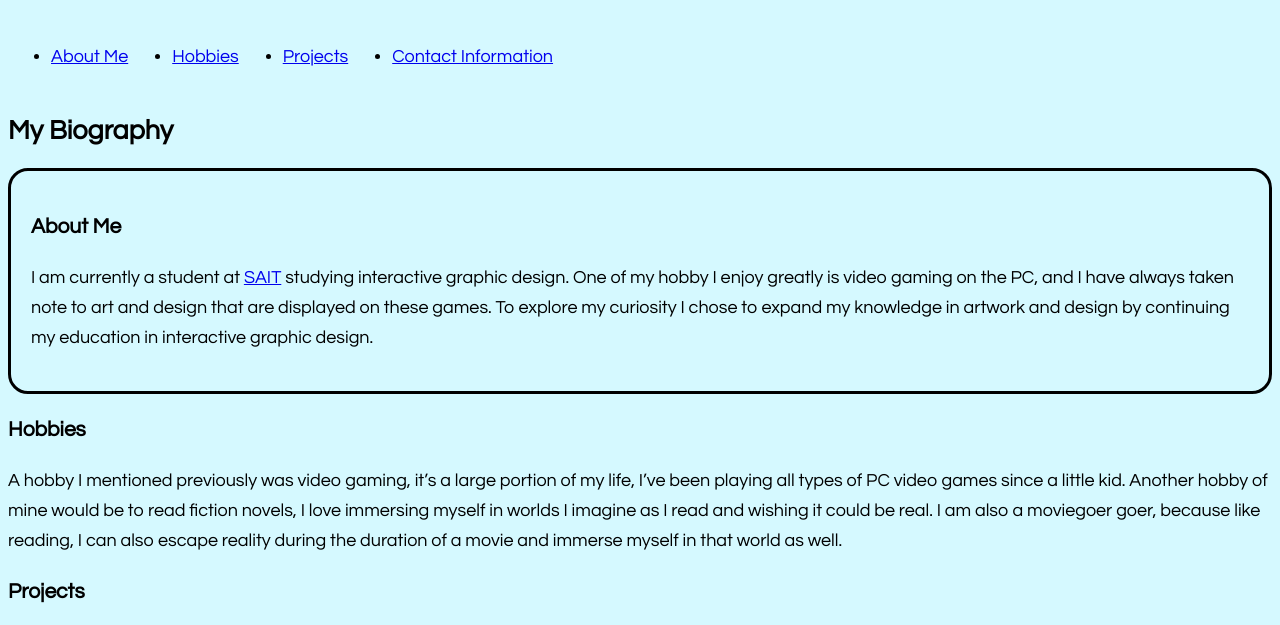
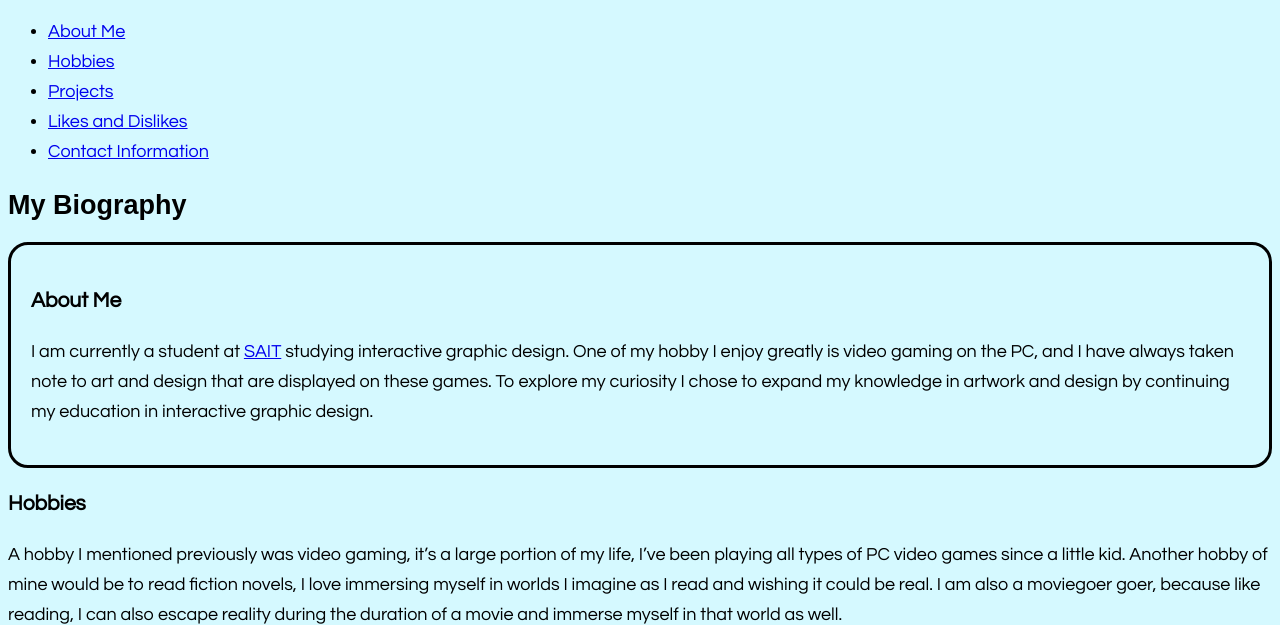
Before and after one commit to Joeyiu/portfolio, a plain HTML site: page index.html in a window 1280 px wide. Shown: the part 179-804 px from the top of the page. Drawn offline with Linux system fonts and the light colour scheme; a web font is replaced by a local one.

Commit message:
redo nav bar

```diff
--- a/index.html
+++ b/index.html
@@ -4,46 +4,25 @@
     <meta charset="UTF-8">
     <meta name="viewport" content="width=device-width, initial-scale=1.0">
     <link href="./base.css" rel="stylesheet"/>
-    <title>Joyiu Portfolio</title>
+    <link rel="stylesheet" href="./https://fonts.googleapis.com/css2?family=Quicksand">
+<title>Joyiu Portfolio</title>
     <link rel="icon" type="image/x-icon" href="./images/ID Logo- no BG.png">
 </head>
 <body>
-  <img src="./images/ID Logo- no BG.png" height="100" width="100" alt="ID Logo"><header><h1>Joey Y. Portfolio</h1>
-        <table>
-            <thead>
-                <tr>
-                <th colspan="4"></th>
-              </tr>
-              </thead>
-            <tbody>
-              <tr>
-                <td><nav>
-                    <ul>
-                        <li>
-                            <a href="#about">About Me</a>
-                        </li></ul></nav></td>
-                <td><nav>
-                    <ul>
-                        <li>
-                            <a href="#hobbies">Hobbies</a>
-                        </li></ul></nav></td>
-                <td><nav>
-                    <ul>
-                        <li>
-                            <a href="#projects">Projects</a>
-                        </li></ul></nav></td>
-                <td><nav>
-                    <ul>
-                        <li>
-                            <a href="#contacts">Contact Information</a>
-                        </li></ul></nav></td>
-              </tr>
-            </tbody>
-          </table>
+  <img src="./images/ID Logo- no BG.png" height="100" width="100" alt="ID Logo"><header id="p1"><h1>Joey Y. Portfolio</h1>
+    <nav>
+      <ul class id="nav">
+        <li class="l1"><a href="#abot">About Me</a></li>
+        <li class="l1"><a href="#hobbies">Hobbies</a></li>
+        <li class="l1"><a href="#project">Projects</a></li>
+        <li class="l1"><a href="#table">Likes and Dislikes</a></li>
+        <li class="l1"><a href="#contacts">Contact Information</a></li>
+      </nav>
+</ul>
 
         </header>
     <main>
-        <article><h2>My Biography</h2>
+        <article><h1>My Biography</h1>
         <section id="about"><h3>About Me</h3>
             <p>I am currently a student at <a href="https://www.sait.ca/">SAIT</a> studying interactive graphic design. One of my hobby I enjoy greatly is video gaming on the PC, and I have always taken note to art and design that are displayed on these games. To explore my curiosity I chose to expand my knowledge in artwork and design by continuing my education in interactive graphic design.</p>
         </section>
```
